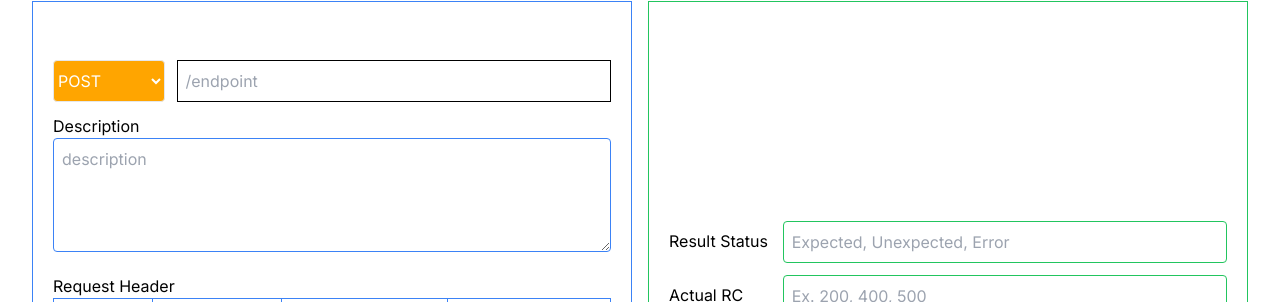
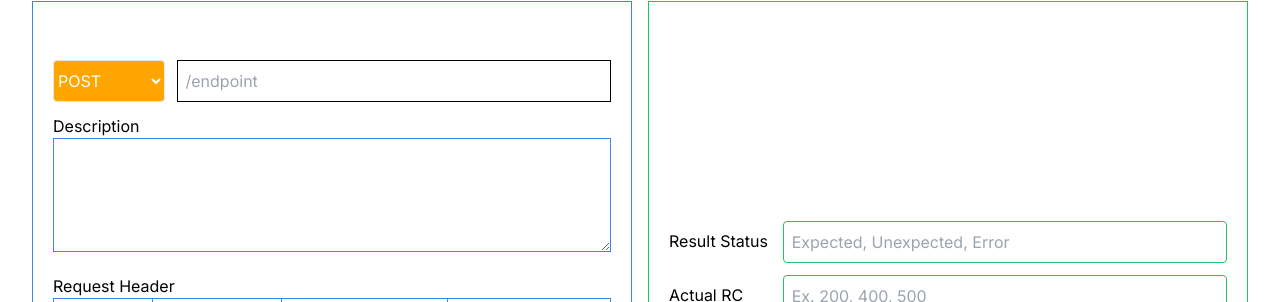
Before and after one commit to RandySteven/neo-postman-ui, a Next.js app: page /testdata/create in a window 1280 px wide. Shown: the part 183-485 px from the top of the page. Built offline with nearby package versions, Linux system fonts and the light colour scheme.

Commit message:
description field

```diff
--- a/src/components/Fragments/testdata/TestDataForm.tsx
+++ b/src/components/Fragments/testdata/TestDataForm.tsx
@@ -29,7 +29,7 @@ export const TestDataForm = () => {
   const [expectedResponse, setExpectedResponse] = useState<KeyValue[]>([]);
   const [bgColor, setBgColor] = useState('');
 
-  const handleChange = (e: ChangeEvent<HTMLInputElement | HTMLSelectElement>) => {
+  const handleChange = (e: ChangeEvent<HTMLInputElement | HTMLSelectElement | HTMLTextAreaElement>) => {
     const { name, value } = e.target;
     setTestDataRequest(prevState => ({
       ...prevState,
@@ -216,10 +216,10 @@ export const TestDataForm = () => {
           <label>Description</label>
           <textarea
             name="description"
-            className="w-full py-2 border border-blue-500 px-2 rounded"
+            className="w-full border border-blue-500 px-3 py-2"
             rows={4}
-            placeholder="description"
             value={testDataRequest.description}
+            onChange={handleChange}
           ></textarea>
         </div>
         <div className="my-2">
--- a/src/components/Fragments/testdata/TestDataResponse.tsx
+++ b/src/components/Fragments/testdata/TestDataResponse.tsx
@@ -1,10 +1,19 @@
 "use client";
 
 import { useTestContext } from "@/interfaces/context/TestContext";
-import { Fragment } from "react";
+import { ChangeEvent, Fragment, useState } from "react";
 
 export const TestDataResponse = () => {
   const { testResponse } = useTestContext();
+  const [resultStatusColor, setResultStatusColor] = useState('')
+
+  const handleChange = (e: ChangeEvent<HTMLInputElement | HTMLSelectElement>) => {
+    if (e.target instanceof HTMLSelectElement) {
+      const selectedOption = e.target.options[e.target.selectedIndex];
+      const color = selectedOption.getAttribute('data-bg-color');
+      setResultStatusColor(color || '');
+    }
+  };
 
   return (
     <Fragment>
@@ -13,7 +22,7 @@ export const TestDataResponse = () => {
           <label className="flex w-36 py-2">Result Status</label>
           <input
             type="text"
-            className="flex w-64 w-full py-2 px-2 border border-green-500 rounded"
+            className='flex w-64 w-full py-2 px-2 border border-green-500 rounded'
             placeholder="Expected, Unexpected, Error"
             value={testResponse?.resultStatus || ''}
             readOnly
```
